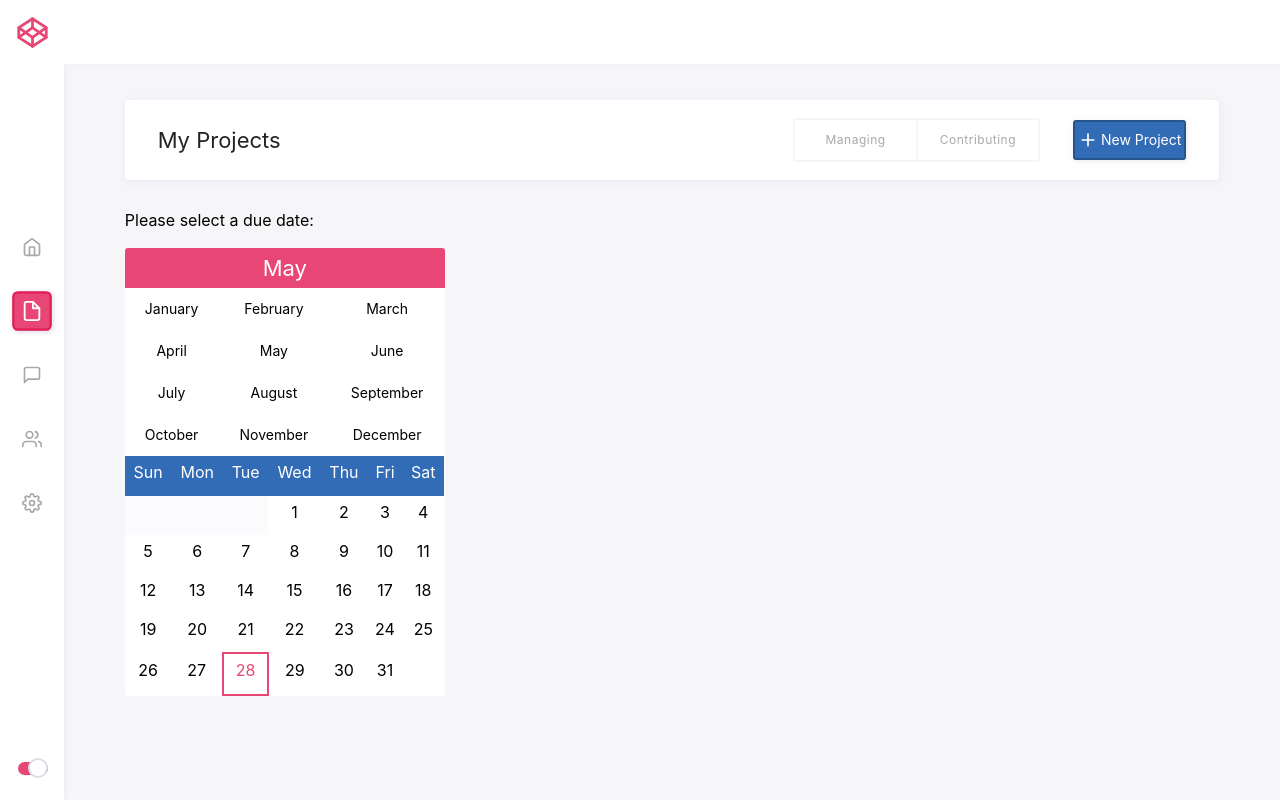
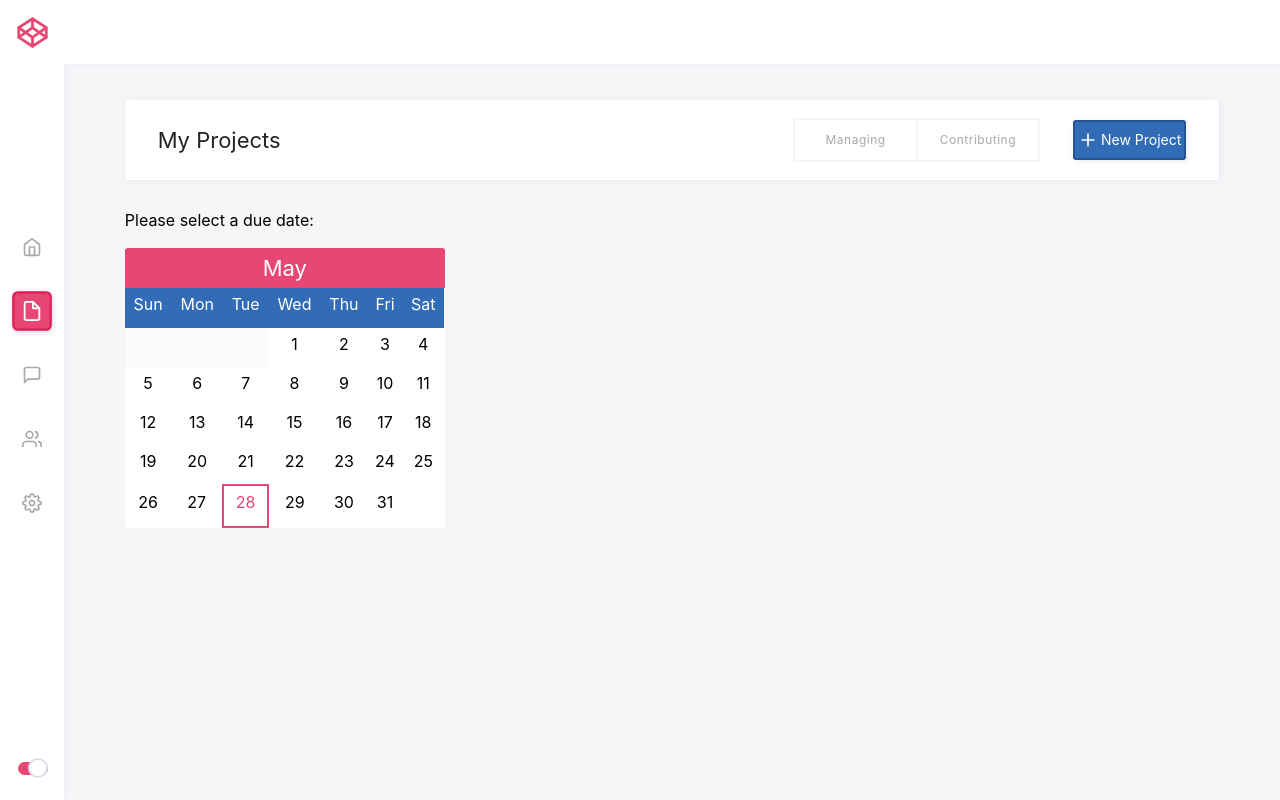
Before and after one commit to thedemodev/project-manager, a React (Create React App) app: page /dashboard/projects/newproject in a window 1280 px wide. Built offline with nearby package versions, Linux system fonts and the light colour scheme.

Commit message:
you can now toggle the month calender to hide or show

```diff
--- a/src/components/Calender/Calender.js
+++ b/src/components/Calender/Calender.js
@@ -1,4 +1,4 @@
-import React, { useState, useEffect } from 'react';
+import React, { useState } from 'react';
 import moment from 'moment';
 
 // Component
@@ -17,11 +17,7 @@ const Calender = () => {
     // State
     const [dateObj, setDateObj] = useState(moment());
     const [allMonths] = useState(moment.months());
-
-    // Effects
-    useEffect(() => {
-
-    });
+    const [showMonths, setShowMonths] = useState(false);
 
     // get a short weekday from moment
     const weekdayshort = moment.weekdaysShort();
@@ -93,18 +89,28 @@ const Calender = () => {
         let dateObject = Object.assign({}, dateObj);
         // change the month value
         dateObject = moment(dateObject).set("month", monthNo);
-        console.log(dateObject);
         // update the date obj on state
         setDateObj(dateObject);
+    };
+
+    // hide and show the months calender
+    const toggleMonthsCalender = () => {
+        // change the display of months calender
+        setShowMonths(!showMonths);
     };
 
     // JSX
     return (
         <CalenderContainer>
-            <CalenderMonthContainer>
+            <CalenderMonthContainer onClick={toggleMonthsCalender}>
                 {currentMonth()}
             </CalenderMonthContainer>
-            <CalenderMonths data={allMonths} setMonth={setMonth}/>
+            {
+                showMonths ?
+                    <CalenderMonths data={allMonths} setMonth={setMonth} />
+                :
+                null
+            }
             <CalenderTable>
                 <WeekdayHeader>
                     <tr>{weekdayshortname}</tr>
--- a/src/components/Calender/CalenderStyles.js
+++ b/src/components/Calender/CalenderStyles.js
@@ -16,6 +16,9 @@ export const CalenderMonthContainer = styled.div`
     justify-content: space-around;
     align-items: center;
     font-size: 22px;
+    &:hover {
+        cursor: pointer;
+    }
 `
 
 export const CalenderTable = styled.table`
--- a/src/components/CalenderMonths/CalenderMonths.js
+++ b/src/components/CalenderMonths/CalenderMonths.js
@@ -30,7 +30,7 @@ const CalenderMoths = props => {
     rows.push(cells);
 
     //map over the rows and return them wrapped in a <tr> tag
-    let monthList = rows.map(row => <tr>{row}</tr>);
+    let monthList = rows.map(row => <tr onCLick={props.showMonths}>{row}</tr>);
 
     return (
         <MonthsTable>
```
